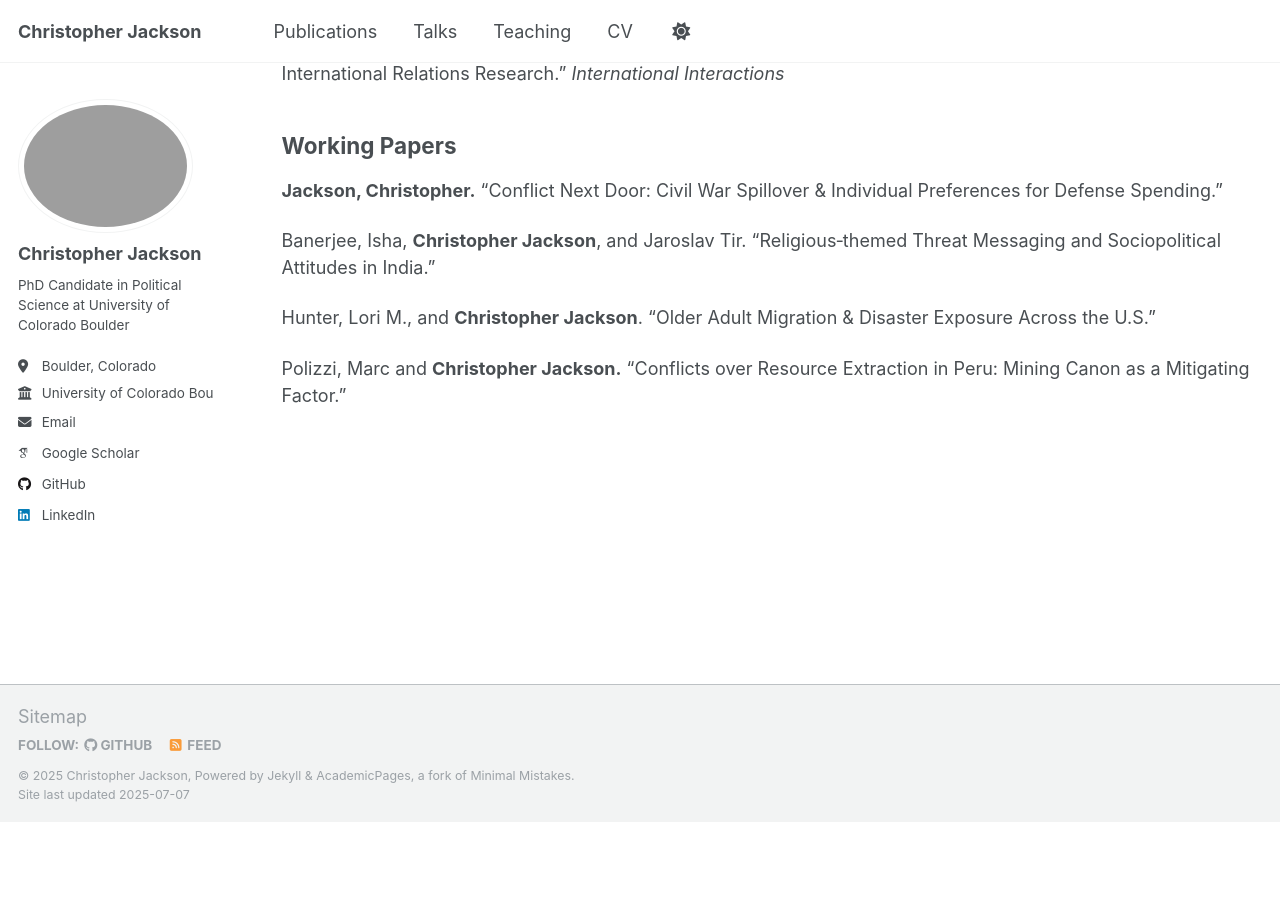
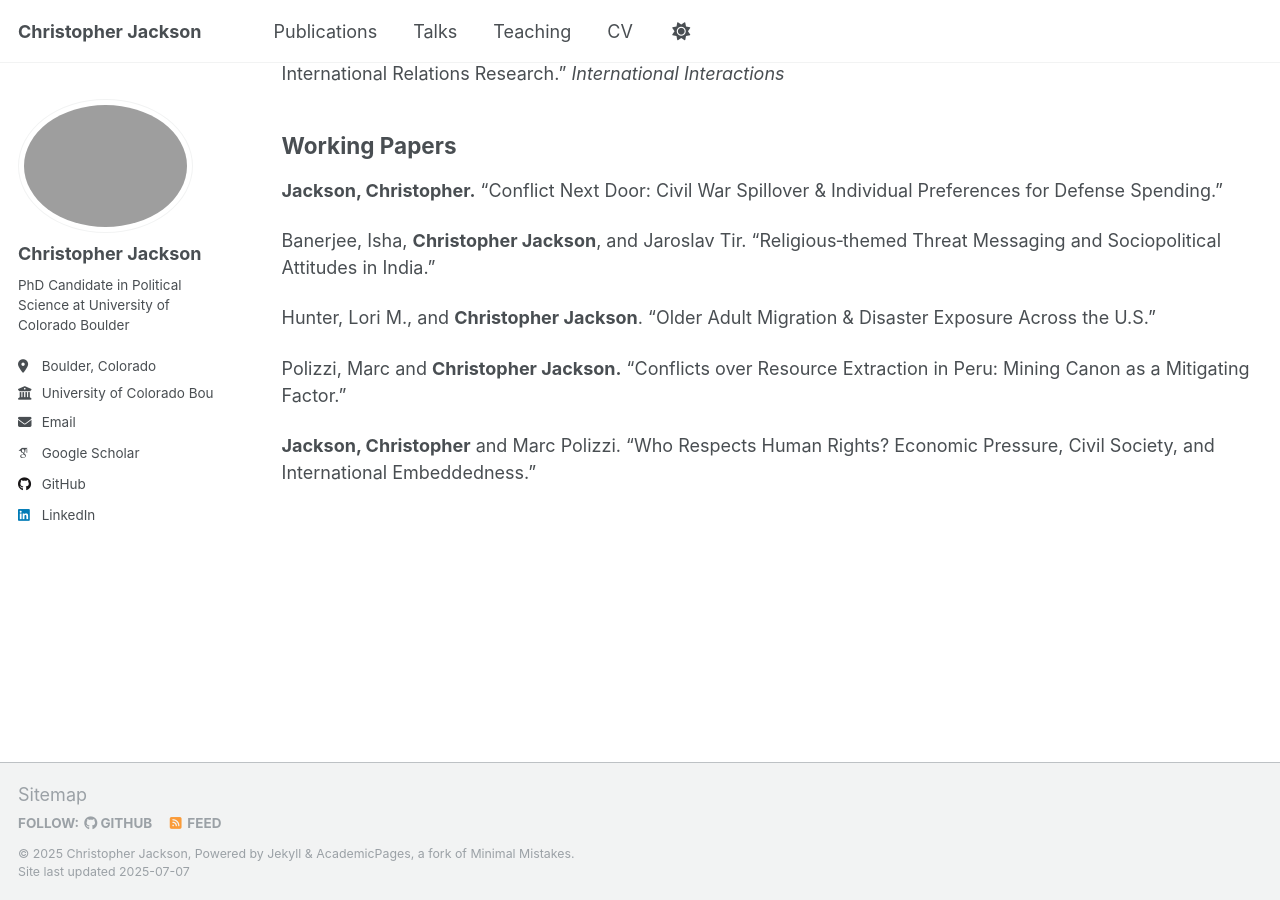
Before and after one commit to chja6843/chja6843.github.io, a Jekyll site: the page built from _pages/publications.md, in a window 1280 px wide and 900 px high, scrolled down 1007 px. Built offline with Jekyll 4.4.1, drawn with Linux system fonts in a browser that asks for light colours; some web fonts are replaced; a script that is not in the unit is left out; before the commit the page ends 1829 px from its top, so only the background shows below that.

Commit message:
Update publications.md

```diff
--- a/_pages/publications.md
+++ b/_pages/publications.md
@@ -29,3 +29,6 @@ in India.”
 Hunter, Lori M., and **Christopher Jackson**. “Older Adult Migration & Disaster Exposure Across the U.S.”
 
 Polizzi, Marc and **Christopher Jackson.** "Conflicts over Resource Extraction in Peru: Mining Canon as a Mitigating Factor."
+
+**Jackson, Christopher** and Marc Polizzi. “Who Respects Human Rights? Economic Pressure, Civil Society, and International
+Embeddedness.”
```
